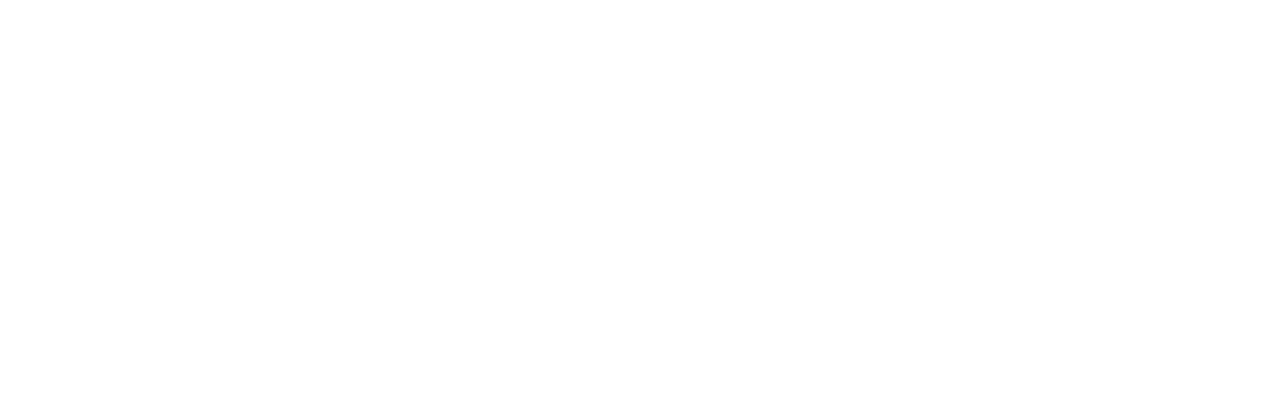
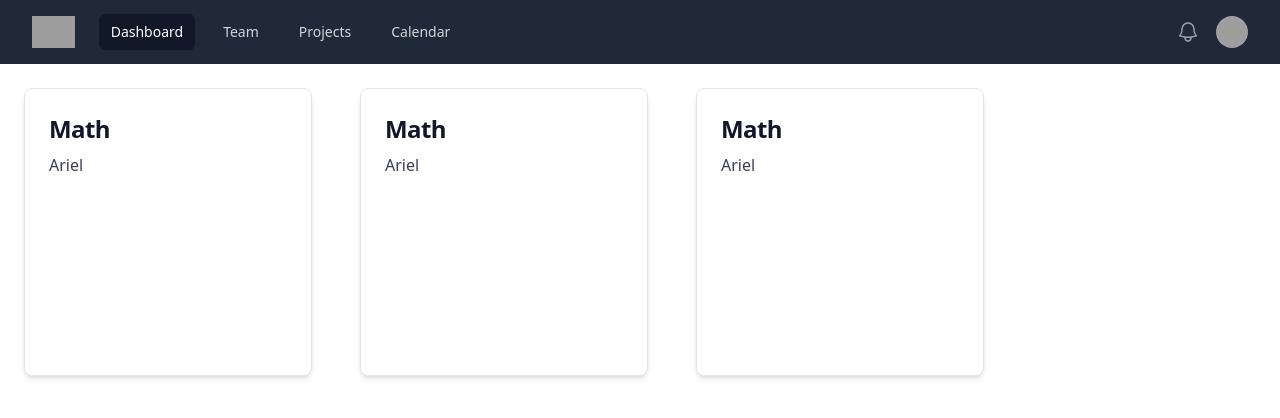
Before and after one commit to ilir2523/eduApp, a Vue app: page /rooms in a window 1280 px wide. Before the commit this address had no page. Shown: the top 418 px of the page. Built offline with nearby package versions, Linux system fonts and the light colour scheme; grey boxes are pictures that could not be loaded.

Commit message:
Added basic routing

```diff
--- /dev/null
+++ b/src/components/RoomDetails.vue
@@ -0,0 +1,10 @@
+<script setup lang="ts"></script>
+<script lang="ts">
+export default {
+  name: "RoomDetailsComponent",
+};
+</script>
+
+<template>
+  <div>aaa</div>
+</template>
--- /dev/null
+++ b/src/components/Rooms.vue
@@ -0,0 +1,42 @@
+<script setup lang="ts">
+import Navbar from "./Navbar.vue";
+
+const rooms = [
+  { id: 1, name: "Math", admin: "Ariel", members: 24 },
+  { id: 2, name: "Math", admin: "Ariel", members: 24 },
+  { id: 3, name: "Math", admin: "Ariel", members: 24 },
+];
+</script>
+<script lang="ts">
+export default {
+  name: "RoomsComponent",
+  methods: {
+    goToDetails(roomId: string) {
+      this.$router.push({ name: "room-details", params: { id: roomId } });
+    },
+  },
+};
+</script>
+
+<template>
+  <header>
+    <Navbar></Navbar>
+  </header>
+  <div class="flex row">
+    <div
+      @click="goToDetails(room.id.toString())"
+      v-for="room of rooms"
+      :key="room.name"
+      class="relative m-6 w-72 h-72 block p-6 max-w-sm bg-white rounded-lg border border-gray-200 shadow-md hover:bg-gray-100 dark:bg-gray-800 dark:border-gray-700 dark:hover:bg-gray-700"
+    >
+      <h5
+        class="mb-2 text-2xl font-bold tracking-tight text-gray-900 dark:text-white"
+      >
+        {{ room.name }}
+      </h5>
+      <p class="font-normal text-gray-700 dark:text-gray-400">
+        {{ room.admin }}
+      </p>
+    </div>
+  </div>
+</template>
--- a/src/router/index.ts
+++ b/src/router/index.ts
@@ -2,14 +2,24 @@
 import { createRouter, createWebHistory } from "vue-router";
 import HomeView from "../views/HomeView.vue";
 import Register from "../components/Register.vue";
+import RoomDetails from "../components/RoomDetails.vue";
+import Rooms from "../components/Rooms.vue";
 
 const router = createRouter({
   history: createWebHistory(import.meta.env.BASE_URL),
   routes: [
     {
       path: "/",
+      redirect: "/rooms",
       name: "home",
       component: HomeView,
+      children: [
+        {
+          path: "/rooms/:id",
+          component: RoomDetails,
+          name: "room-details",
+        },
+      ],
     },
     {
       path: "/login",
@@ -21,6 +31,11 @@
       name: "register",
       component: Register,
     },
+    {
+      path: "/rooms",
+      name: "rooms",
+      component: Rooms,
+    },
   ],
 });
 
--- a/src/views/HomeView.vue
+++ b/src/views/HomeView.vue
@@ -6,5 +6,7 @@
   <header>
     <Navbar />
   </header>
-  <main></main>
+  <main class="flex justify-center mt-32">
+    <RouterView> </RouterView>
+  </main>
 </template>
```
